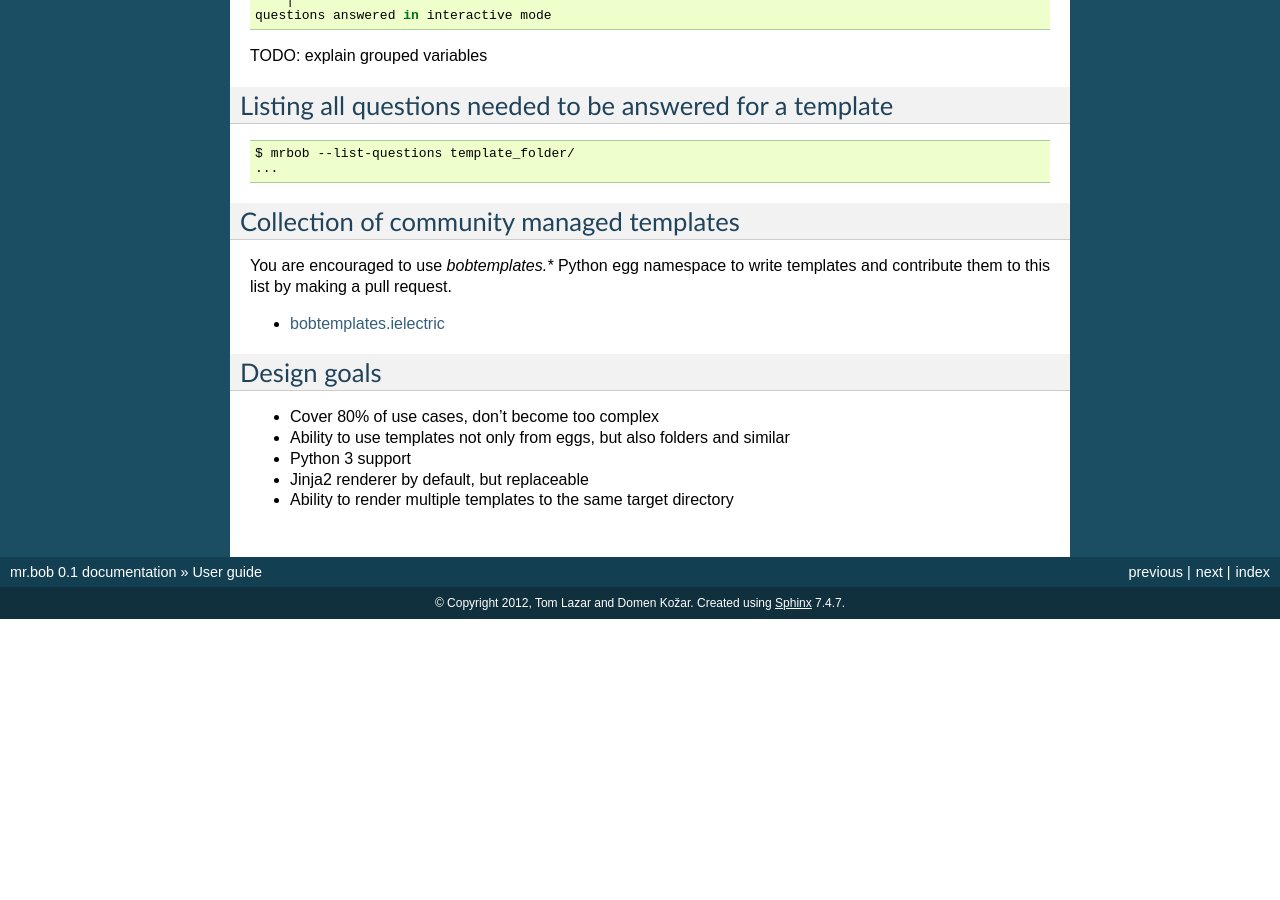
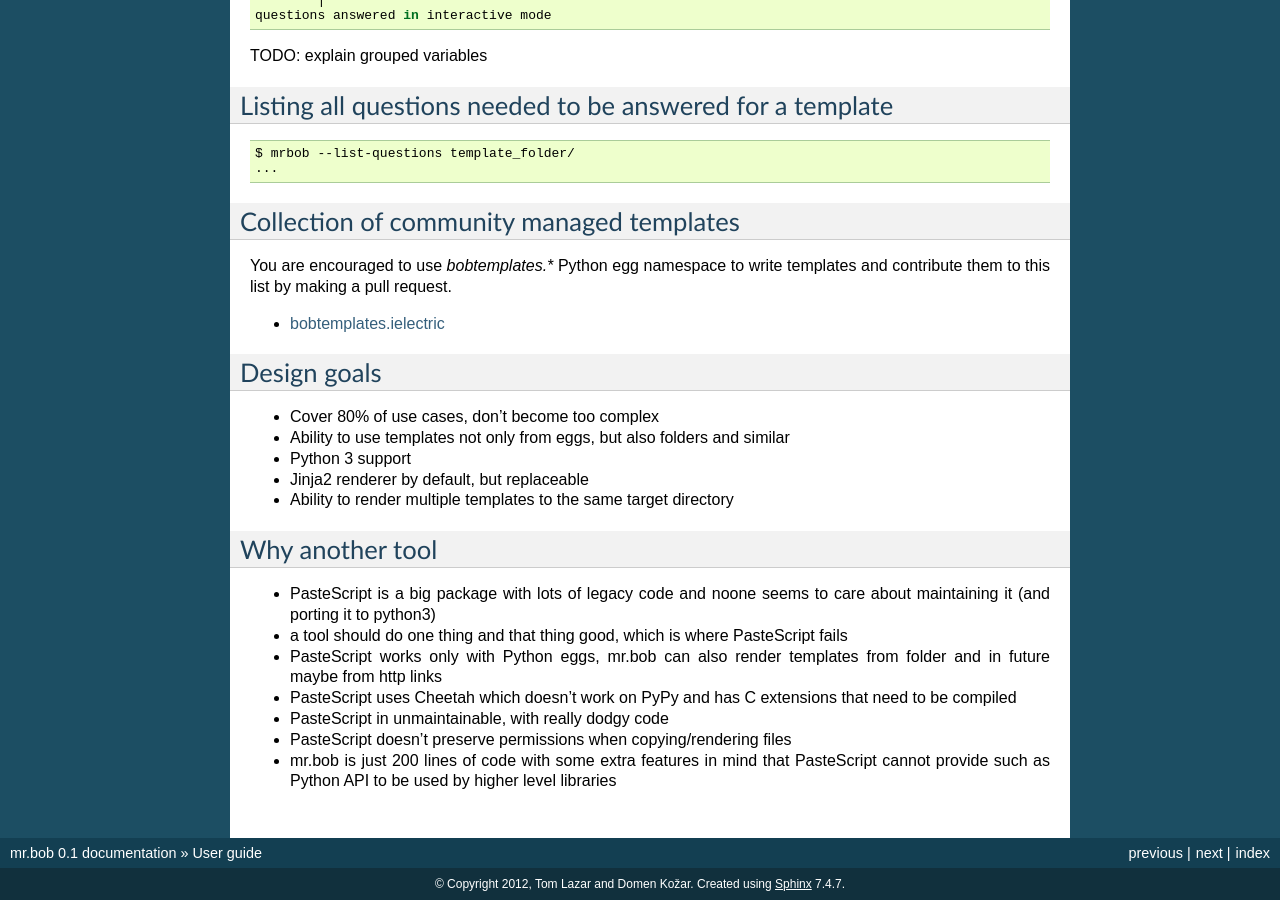
Before and after one commit to collective/mr.bob, a Sphinx documentation site: the page built from docs/source/userguide.rst, in a window 1280 px wide and 900 px high, scrolled down 1451 px. Built offline with Sphinx 7.4.7, drawn with Linux system fonts in a browser that asks for light colours; before the commit the page ends 2070 px from its top, so only the background shows below that.

Commit message:
add 'why another tool' into docs

```diff
--- a/docs/source/userguide.rst
+++ b/docs/source/userguide.rst
@@ -82,14 +82,14 @@
 ::
 
     Global config at ~/.mrbob
-        ^
-        |
+            ^
+            |
     mrbob --config mrbob.ini
-        ^
-        |
+            ^
+            |
     mrbob --some-variable foobar
-        ^
-        |
+            ^
+            |
     questions answered in interactive mode
 
 
@@ -122,3 +122,14 @@
 - Python 3 support
 - Jinja2 renderer by default, but replaceable
 - Ability to render multiple templates to the same target directory
+
+Why another tool
+----------------
+
+- PasteScript is a big package with lots of legacy code and noone seems to care about maintaining it (and porting it to python3)
+- a tool should do one thing and that thing good, which is where PasteScript fails
+- PasteScript works only with Python eggs, mr.bob can also render templates from folder and in future maybe from http links
+- PasteScript uses Cheetah which doesn't work on PyPy and has C extensions that need to be compiled
+- PasteScript in unmaintainable, with really dodgy code
+- PasteScript doesn't preserve permissions when copying/rendering files
+- mr.bob is just 200 lines of code with some extra features in mind that PasteScript cannot provide such as Python API to be used by higher level libraries
```
